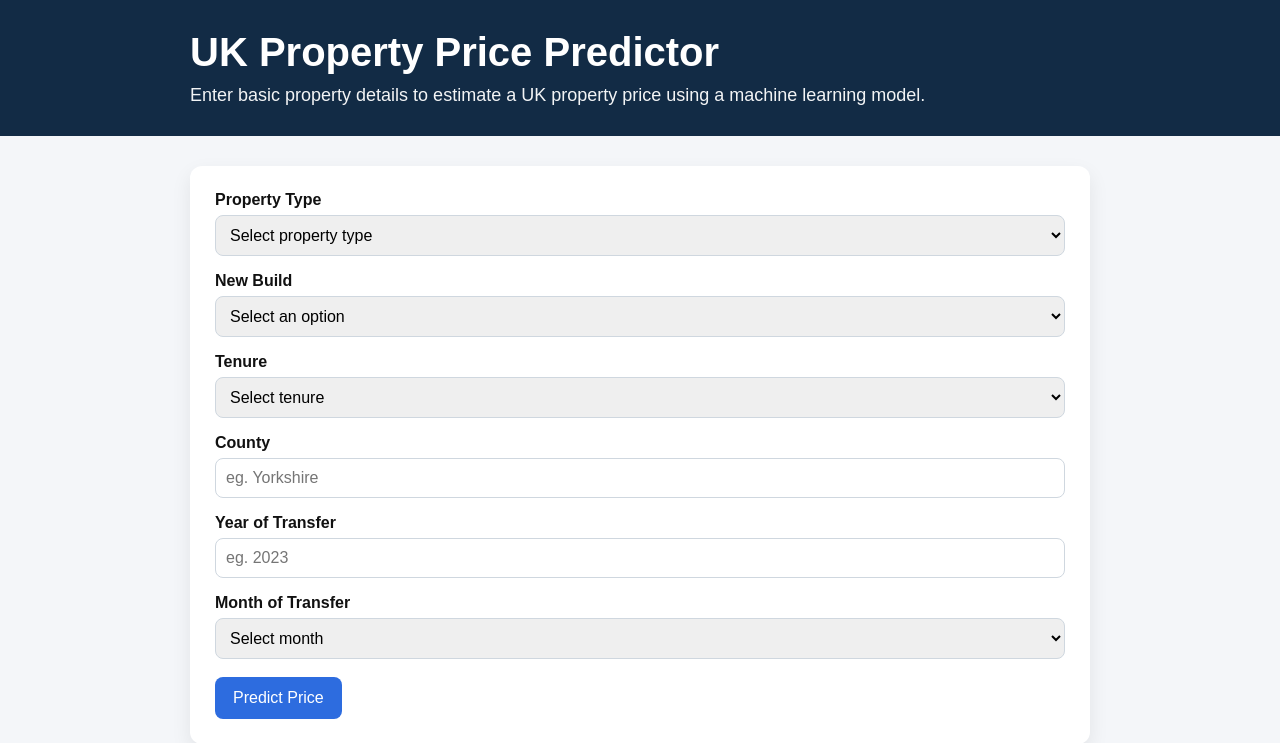
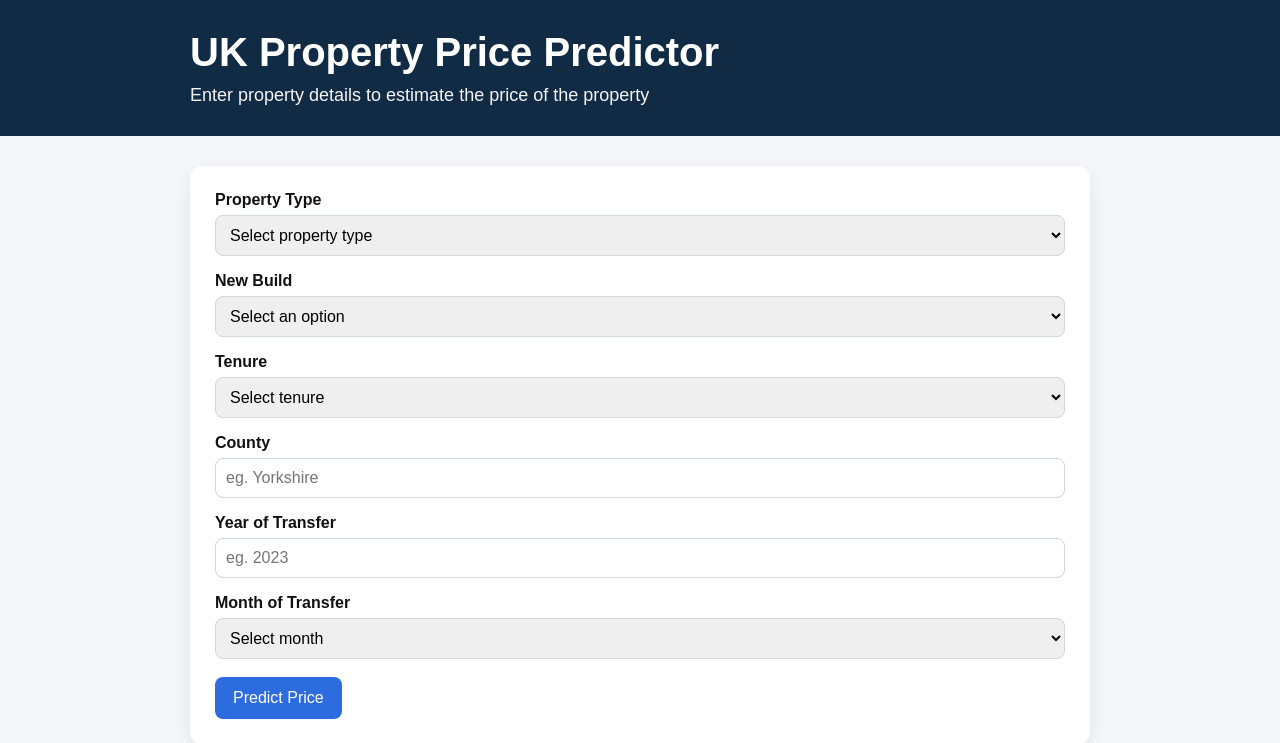
Before and after one commit to ArefeenSalim/COM6033_Assignment_1, a Flask app: page / in a window 1280 px wide. Shown: the top 743 px of the page. Run offline with Flask 3, Linux system fonts and the light colour scheme; parts of the project's set-up code (start-up, migrations or seed data) failed here and were passed over.

Commit message:
finished read me yayyyyy

```diff
--- a/templates/index.html
+++ b/templates/index.html
@@ -20,7 +20,7 @@
     <div class="container">
       <h1>UK Property Price Predictor</h1>
       <p>
-        Enter basic property details to estimate a UK property price using a machine learning model.
+        Enter property details to estimate the price of the property
       </p>
     </div>
   </div>
```
Also changed, not shown: README.md.
